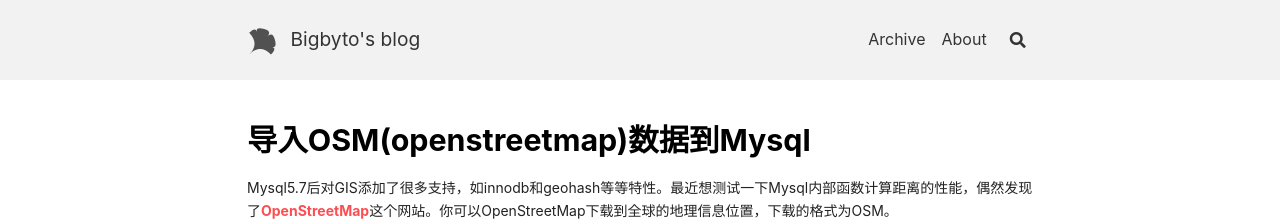
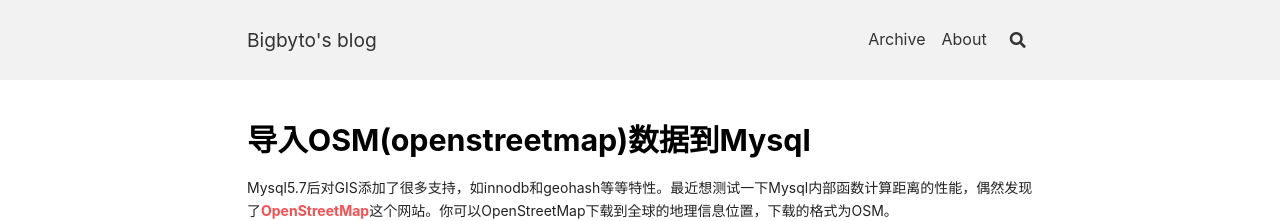
Before and after one commit to xingty/xingty.github.io, a Jekyll site: the page built from index.html, in a window 1280 px wide. Shown: the top 221 px of the page. Built offline with Jekyll 4.4.1, drawn with Linux system fonts in a browser that asks for light colours; nearby versions of some CDN libraries; the list of posts is cut into pages by our own code.

```diff
--- a/_includes/header.html
+++ b/_includes/header.html
@@ -2,7 +2,7 @@
   <div class="main">
     <div class="header__main">
       <div class="logo">
-        {%- include svg/logo.svg -%}
+        <!-- {%- include svg/logo.svg -%} -->
         {%- assign _paths_root = site.paths.root | default: site.data.variables.default.paths.root  -%}
         {%- include snippets/get-nav-url.html path=_paths_root -%}
         {%- if site.title -%}
--- a/google9904ef61555c3933.html
+++ /dev/null
@@ -1 +0,0 @@
-google-site-verification: google9904ef61555c3933.html
```
Also changed, not shown: assets/android-chrome-192x192.png, assets/android-chrome-512x512.png (deleted), assets/apple-touch-icon.png, assets/favicon-16x16.png, assets/favicon-32x32.png, assets/favicon.ico, assets/mstile-144x144.png, assets/mstile-150x150.png, assets/mstile-310x150.png (deleted), assets/mstile-310x310.png, assets/mstile-70x70.png, assets/site.webmanifest, favicon.ico.
